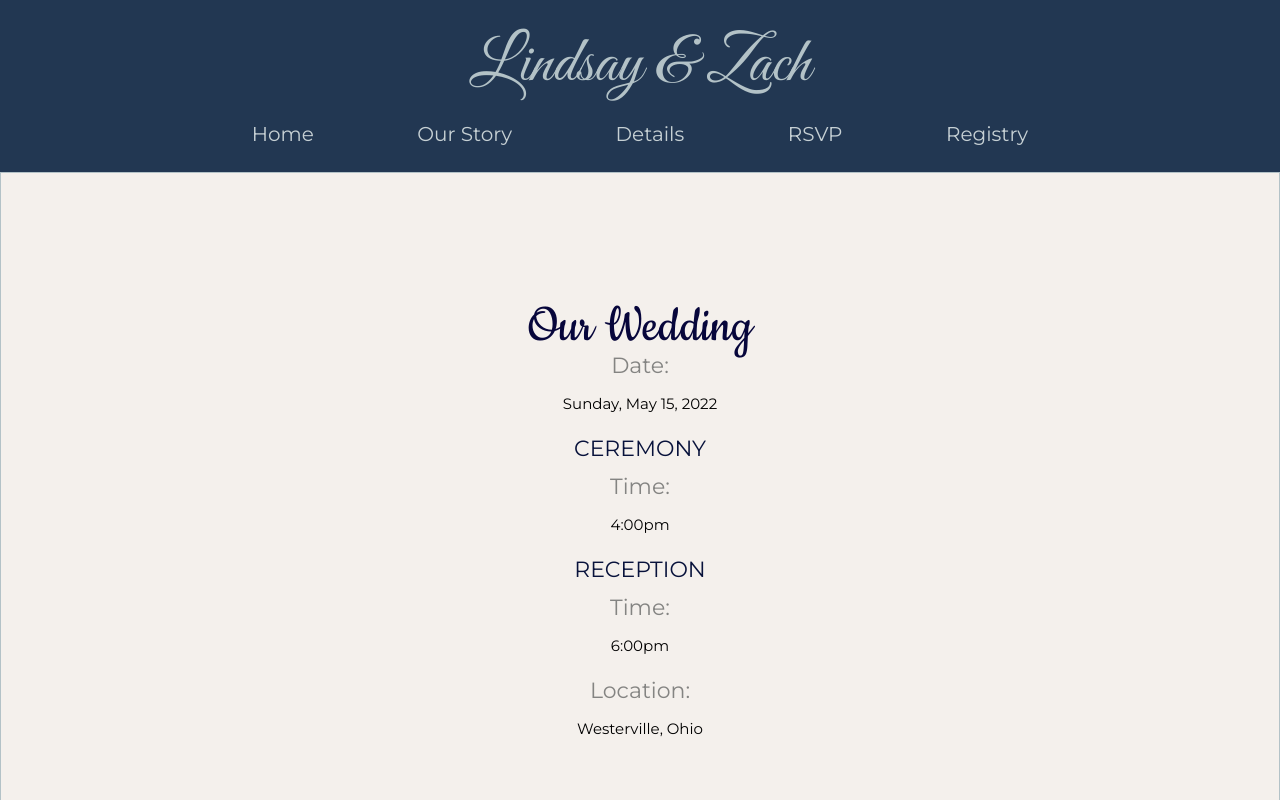
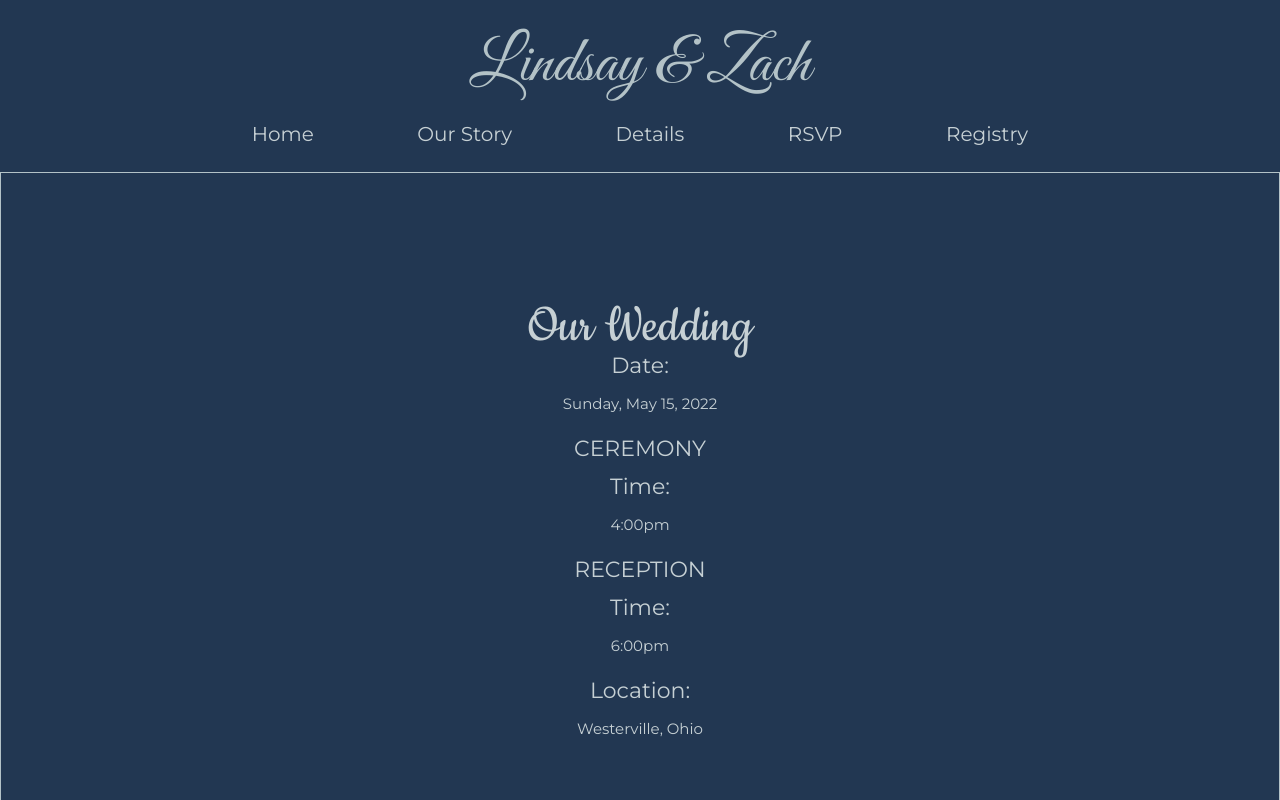
Before and after one commit to nlf4/wedding-site, a React (Create React App) app: page /details in a window 1280 px wide. Shown: the top 800 px of the page. Built offline with nearby package versions, Linux system fonts and the light colour scheme.

Commit message:
details style

```diff
--- a/src/App.css
+++ b/src/App.css
@@ -73,7 +73,7 @@ a.nav-link:hover {
 }
 
 .card-body {
-    background-color: #F4F0EC;
+    background-color: #223752;
     height: 90vh;
     display: flex;
     align-items: center;
@@ -90,18 +90,18 @@ a.nav-link:hover {
     font-family: 'Cookie';
     font-size: 55px;
     margin-bottom: 0px;
-    color: #07063b;
+    color: #c6d0d4;
 }
 
 p#detail-label {
     font-size: 22px;
-    color: #848482;
+    color: #c6d0d4;
     margin-bottom: 0px;
 }
 
 p#detail-title {
   font-size: 22px;
-  color: #08123b;
+  color: #c6d0d4;
   margin-bottom: 0px;
   text-transform: uppercase;
 }
@@ -109,6 +109,7 @@ p#detail-title {
 p.card-text {
     font-size: 15px;
     margin-bottom: 5px;
+
 }
 
 h1,
@@ -128,6 +129,7 @@ img {
 p.card-text {
     margin-bottom: 10px;
     margin-top: 3px;
+    color: #c6d0d4;
 }
 
 div.our-story p {
```
